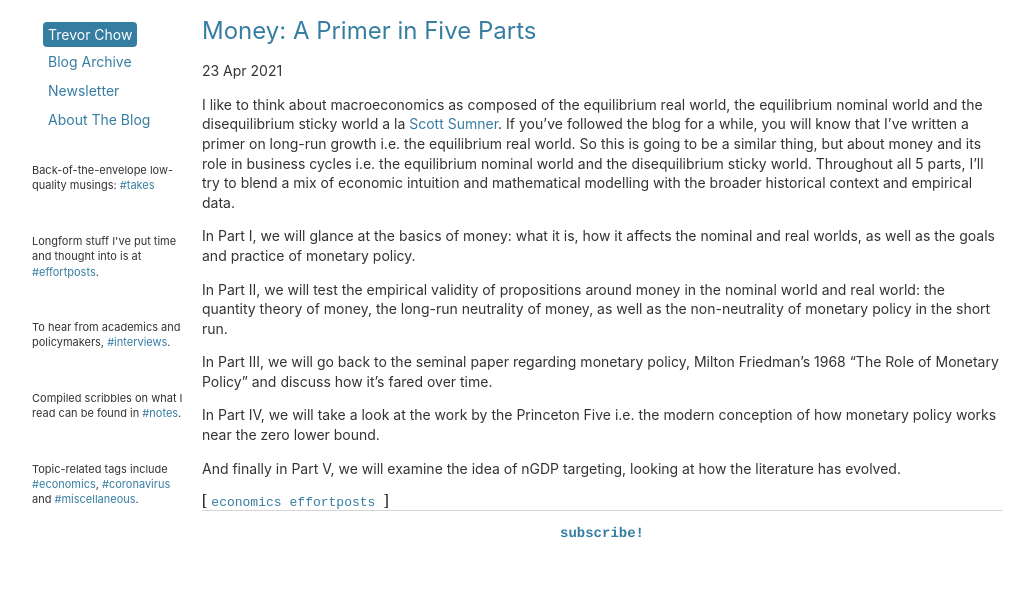
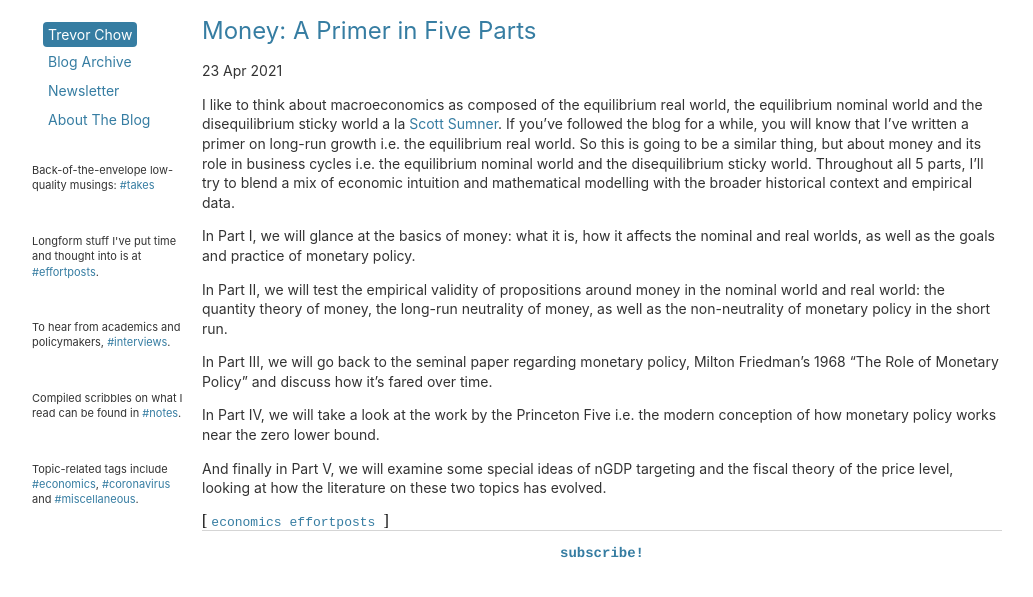
Before and after one commit to tmychow/tmychow.github.io, a Jekyll site: the page built from _posts/2021-04-23-money-a-primer-in-five-parts.md, in a window 1280 px wide. Shown: the top 597 px of the page, without its empty margins (28-1061 px from the left). Built offline with Jekyll 4.4.1, drawn with Linux system fonts in a browser that asks for light colours.

Commit message:
Update 2021-04-23-money-a-primer-in-five-parts.md

```diff
--- a/_posts/2021-04-23-money-a-primer-in-five-parts.md
+++ b/_posts/2021-04-23-money-a-primer-in-five-parts.md
@@ -15,4 +15,4 @@ In Part III, we will go back to the seminal paper regarding monetary policy, Mil
 
 In Part IV, we will take a look at the work by the Princeton Five i.e. the modern conception of how monetary policy works near the zero lower bound.
 
-And finally in Part V, we will examine the idea of nGDP targeting, looking at how the literature has evolved.
+And finally in Part V, we will examine some special ideas of nGDP targeting and the fiscal theory of the price level, looking at how the literature on these two topics has evolved.
```
